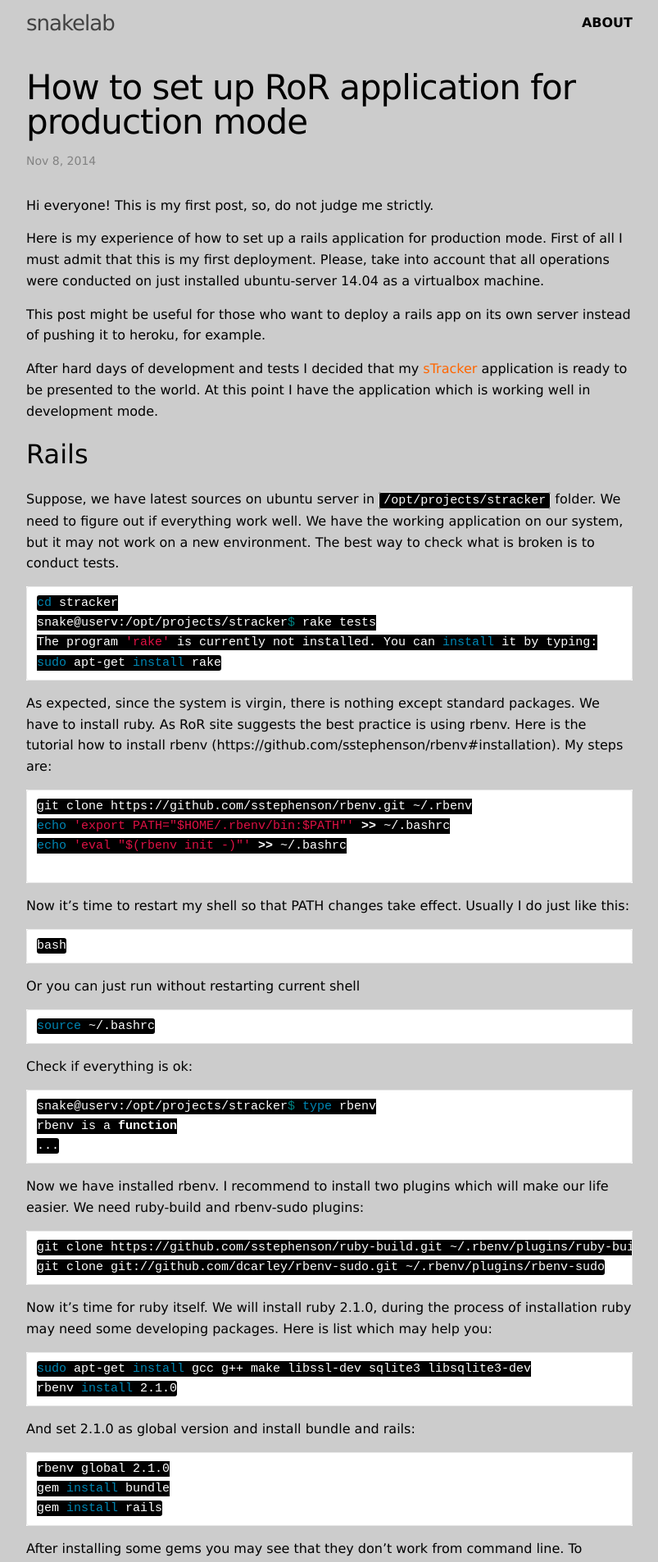
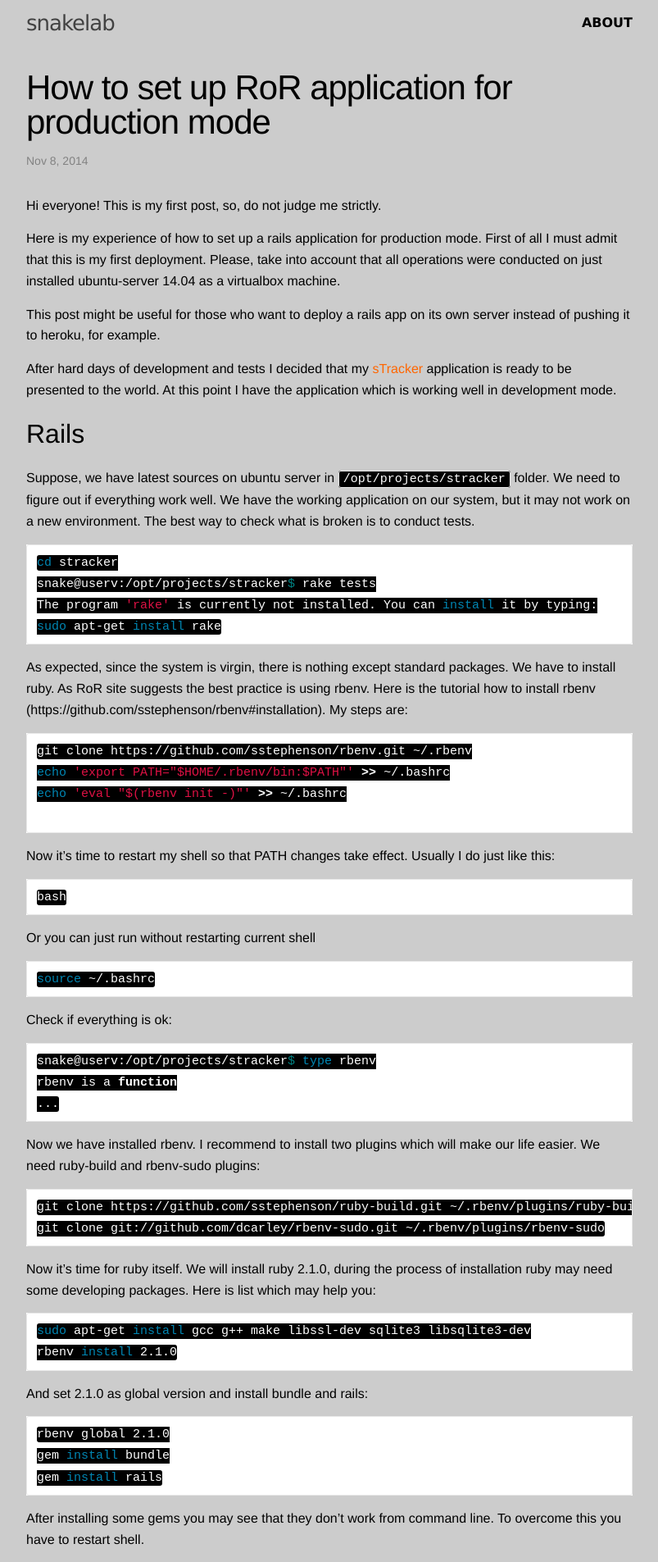
Before and after one commit to ssnake/ssnake.github.io, a Jekyll site: the page built from _posts/2014-11-08-ror-production.md, in a window 1280 px wide. Shown: the top 1905 px of the page at 82% size, without its empty margins (238-1041 px from the left). Built offline with Jekyll 4.4.1, drawn with Linux system fonts in a browser that asks for light colours; Markdown is read by kramdown in place of the engine named in the settings; comment, search, counter and statistics services are not loaded.

Commit message:
new posts

```diff
--- a/_sass/_base.scss
+++ b/_sass/_base.scss
@@ -33,6 +33,7 @@ p, blockquote, pre,
 ul, ol, dl, figure,
 %vertical-rhythm {
     margin-bottom: $spacing-unit / 2;
+    font-family: LeagueGothicRegular, helvetica, 'League Gothic', 'Helvetica Neue', helvetica, arial, sans-serif;
 }
 
 
--- a/_sass/_syntax-highlighting.scss
+++ b/_sass/_syntax-highlighting.scss
@@ -36,12 +36,12 @@
     .na    { color: #008080 } // Name.Attribute
     .nb    { color: #0086B3 } // Name.Builtin
     .nc    { color: #458; font-weight: bold } // Name.Class
-    .no    { color: #008080 } // Name.Constant
+    .no    { color: #5050cc } // Name.Constant
     .ni    { color: #800080 } // Name.Entity
     .ne    { color: #900; font-weight: bold } // Name.Exception
     .nf    { color: #900; font-weight: bold } // Name.Function
     .nn    { color: #555 } // Name.Namespace
-    .nt    { color: #000080 } // Name.Tag
+    .nt    { color: #5050cc } // Name.Tag
     .nv    { color: #008080 } // Name.Variable
     .ow    { font-weight: bold } // Operator.Word
     .w     { color: #bbb } // Text.Whitespace
```
Also changed, not shown: 1 other file.
